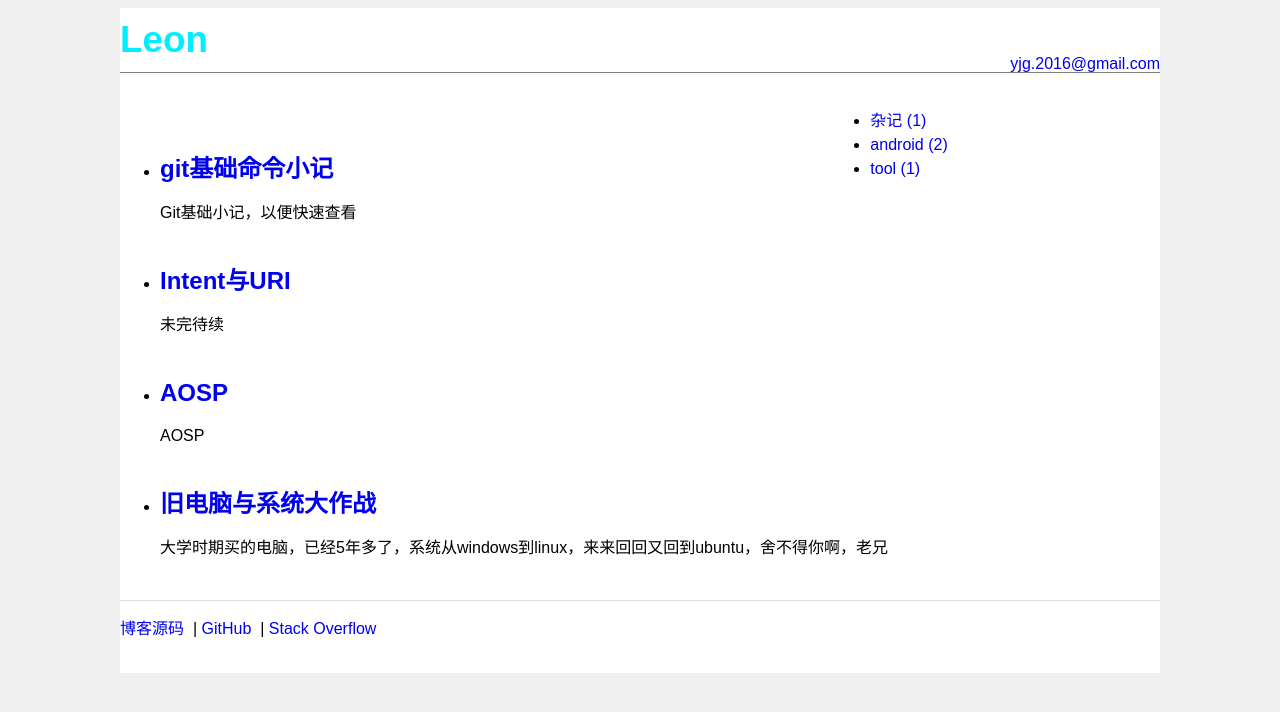
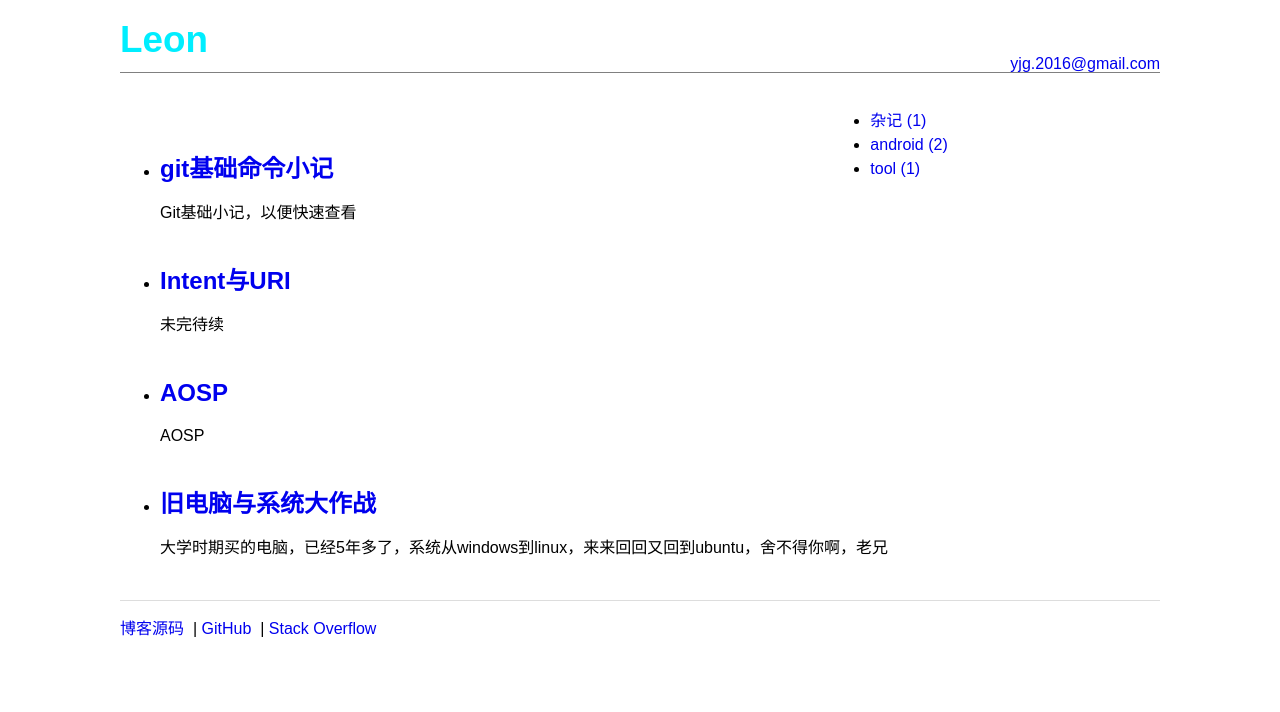
Before and after one commit to leongithub/blog, a Jekyll site: the page built from index.html, in a window 1280 px wide. Shown: the top 712 px of the page. Built offline with Jekyll 4.4.1, drawn with Linux system fonts in a browser that asks for light colours.

Commit message:
改变网站背景颜色

```diff
--- a/css/default.css
+++ b/css/default.css
@@ -1,6 +1,5 @@
 body {
     font-family: "微软雅黑","Arial","Helvetica","sans-serif";
-    background-color: #f0f0f0;
 }
 
 a {
@@ -15,7 +14,6 @@ a:hover {
     line-height: 1.5em;
     width: 65em;
     margin: auto;
-    background-color: #fff;
 }
 
 .site .header {
```
